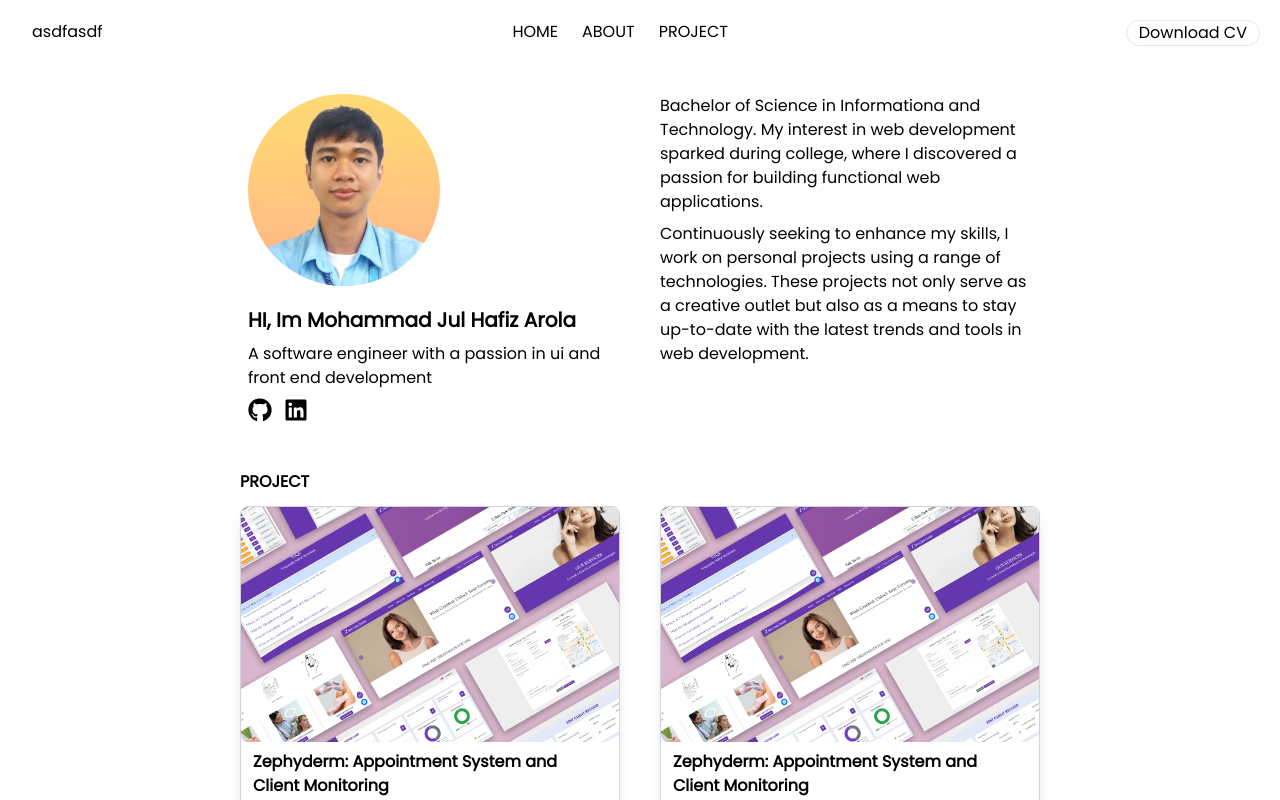
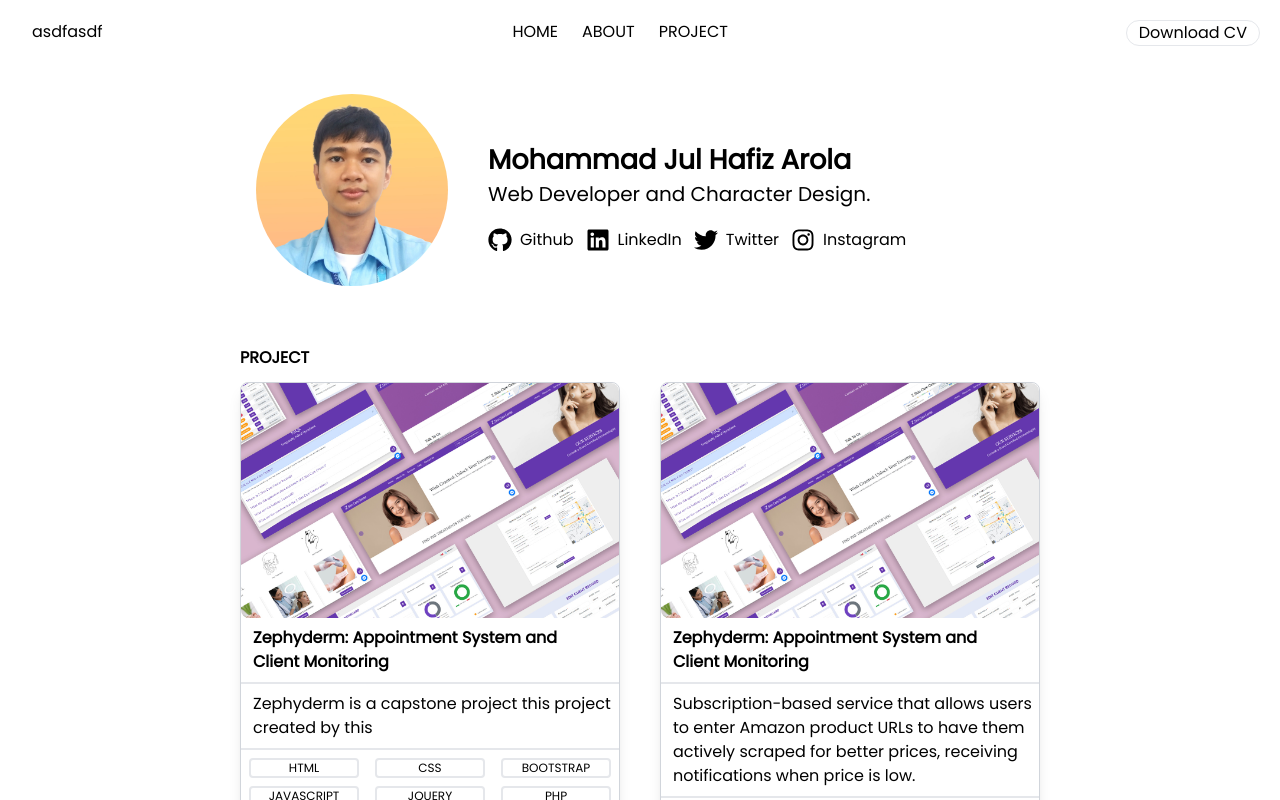
Before and after one commit to HydroKaido/Portfolio, a React (Vite) app: page / in a window 1280 px wide. Shown: the top 800 px of the page. Built offline with nearby package versions, Linux system fonts and the light colour scheme.

Commit message:
(Fix) The Profile Components

```diff
--- a/src/App.css
+++ b/src/App.css
@@ -3,4 +3,5 @@
 *{
     font-family: Poppins;
     font-size: 16px;
+
 }
--- a/src/components/Home_Components/Profile_Components/index.tsx
+++ b/src/components/Home_Components/Profile_Components/index.tsx
@@ -1,48 +1,54 @@
 import ProfileImage from "../../../assets/Arola_Image.webp";
-import { FaGithub, FaLinkedin, } from "react-icons/fa";
+import { FaGithub, FaLinkedin, FaInstagram, FaTwitter } from "react-icons/fa";
 function Profile() {
   return (
     <div className="flex justify-center items-center ">
             <div className="md:w-[750px] xl:w-[800px] mt-7">
-            <div className="gap-10 sm:grid sm:grid-cols-2 mx-2 max-md:mx-4">
-              <div className="flex flex-col justify-center">
-                <div className="max-md:flex max-md:justify-center">
+            <div className="flex flex-wrap max-md:justify-center space-x-10 mx-4">
+              <div className="flex-wrap">
+                <div className="flex justify-center">
                   <img
                     src={ProfileImage}
                     alt=""
                     className="rounded-full h-48 w-48 mb-5"
                   />
                 </div>
-                <div className="">
-                  <div className="mb-2 font-bold text-xl max-md:text-center">
-                    HI, Im Mohammad Jul Hafiz Arola
-                  </div>
-
+              </div>
+              <div className="flex justify-center items-center">
+                <div className="max-sm:text-center">
                   <div className="mb-2">
-                    A software engineer with a passion in ui and front end
-                    development
-                  </div>
-                  <div className="flex mb-2 max-md:justify-center">
-                    <FaGithub className="text-2xl me-3" />
-                    <FaLinkedin className="text-2xl" />
-                  </div>
-                </div>
-
-              </div>
-
-              <div className="">
-                <div className=" text-wrap">
-                  <div className="mb-2">
-                    Bachelor of Science in Informationa and Technology. My
-                    interest in web development sparked during college, where I
-                    discovered a passion for building functional web applications.
-                  </div>
-                  <div className="mb-2">
-                    Continuously seeking to enhance my skills, I work on personal
-                    projects using a range of technologies. These projects not
-                    only serve as a creative outlet but also as a means to stay
-                    up-to-date with the latest trends and tools in web
-                    development.
+                    <h2 className=" text-[27px] font-bold">
+                      Mohammad Jul Hafiz Arola
+                    </h2>
+                    <h2 className="text-xl mb-5">
+                      Web Developer and Character Design.
+                    </h2>
+                    <div className="flex flex-wrap justify-center">
+                      <div className="flex me-3">
+                        <a href="" className="flex">
+                          <FaGithub className="text-2xl me-2"/>
+                          <h2>Github</h2>
+                        </a>
+                      </div>
+                      <div className="flex me-3">
+                        <a href="" className="flex">
+                          <FaLinkedin className="text-2xl me-2"/>
+                          <h2>LinkedIn</h2>
+                        </a>
+                      </div>
+                      <div className="flex me-3">
+                        <a href="" className="flex">
+                          <FaTwitter className="text-2xl me-2"/>
+                          <h2>Twitter</h2>
+                        </a>
+                      </div>
+                      <div className="flex">
+                        <a href="" className="flex">
+                          <FaInstagram className="text-2xl me-2"/>
+                          <h2>Instagram</h2>
+                        </a>
+                      </div>
+                    </div>
                   </div>
                 </div>
               </div>
--- a/src/page/Home/index.tsx
+++ b/src/page/Home/index.tsx
@@ -2,59 +2,96 @@ import Layout from "../../layout/Layout";
 import ProjectComponent from "../../components/Home_Components/Project_Component";
 import LanguagesTools from "../../components/Home_Components/Languages_and_Tools";
 import Profile from "../../components/Home_Components/Profile_Components";
-
-
 
 function Home() {
   return (
     <>
       <Layout>
         {/* Profile Component */}
-          <Profile/>
+        <Profile />
         {/* Project Component */}
-          <ProjectComponent/>
+        <ProjectComponent />
         {/* Languages and Tools  */}
-          <LanguagesTools/>
+        <LanguagesTools />
         <div className="flex justify-center items-center mb-3 mx-5 mt-10">
           <div className="w-[800px]">
             <div className="mb-3 font-bold">EXPERIENCE</div>
-    <div className="bg-gray-200 rounded">
+            <div className="bg-gray-100 rounded">
               <div className="p-4">
                 <div className="flex justify-between text-sm mb-3">
                   <h2>Graphics Designers</h2>
                   <h2>July - 2023 to October - 2023</h2>
                 </div>
                 <div className="font-bold">
-          JOVASH INTERNATION INC. <span className="italic">(INTERN)</span>
+                  JOVASH INTERNATION INC.{" "}
+                  <span className="italic">(INTERN)</span>
                 </div>
                 <div className="text-sm text-gray-600 mt-3">
                   <ul className="list-disc list-inside">
-            <li>Created graphics for marketing materials, social media posts, and website banners.</li>
-            <li>Assisted in the development of branding materials for new product launches.</li>
-            <li>Collaborated with the marketing team to conceptualize and execute design projects.</li>
-            <li>Received positive feedback from supervisors for creativity and attention to detail.</li>
+                    <li>
+                      Created graphics for marketing materials, social media
+                      posts, and website banners.
+                    </li>
+                    <li>
+                      Assisted in the development of branding materials for new
+                      product launches.
+                    </li>
+                    <li>
+                      Collaborated with the marketing team to conceptualize and
+                      execute design projects.
+                    </li>
+                    <li>
+                      Received positive feedback from supervisors for creativity
+                      and attention to detail.
+                    </li>
                   </ul>
                 </div>
                 <div className="text-sm text-gray-600 mt-3">
-          <p><span className="font-bold">Skills Developed:</span></p>
+                  <p>
+                    <span className="font-bold">Skills Developed:</span>
+                  </p>
                   <ul className="list-disc list-inside">
-            <li>Proficiency in Adobe Photoshop, Illustrator, and InDesign.</li>
-            <li>Improved time management abilities by effectively prioritizing tasks and meeting deadlines.</li>
-            <li>Enhanced collaboration skills through teamwork with colleagues on various projects.</li>
+                    <li>
+                      Proficiency in Adobe Photoshop, Illustrator, and InDesign.
+                    </li>
+                    <li>
+                      Improved time management abilities by effectively
+                      prioritizing tasks and meeting deadlines.
+                    </li>
+                    <li>
+                      Enhanced collaboration skills through teamwork with
+                      colleagues on various projects.
+                    </li>
                   </ul>
                 </div>
                 <div className="text-sm text-gray-600 mt-3">
-          <p><span className="font-bold">Impact:</span></p>
+                  <p>
+                    <span className="font-bold">Impact:</span>
+                  </p>
                   <ul className="list-disc list-inside">
-            <li>Increased engagement on social media platforms by 20% through visually appealing marketing materials.</li>
-            <li>Contributed to the successful launch of a new product line by creating compelling graphics.</li>
+                    <li>
+                      Increased engagement on social media platforms by 20%
+                      through visually appealing marketing materials.
+                    </li>
+                    <li>
+                      Contributed to the successful launch of a new product line
+                      by creating compelling graphics.
+                    </li>
                   </ul>
                 </div>
                 <div className="text-sm text-gray-600 mt-3">
-          <p><span className="font-bold">Learning Experience:</span></p>
+                  <p>
+                    <span className="font-bold">Learning Experience:</span>
+                  </p>
                   <ul className="list-disc list-inside">
-            <li>Gained hands-on experience in graphic design, deepening understanding of visual communication principles.</li>
-            <li>Learned to adapt quickly to feedback and incorporate changes into design projects.</li>
+                    <li>
+                      Gained hands-on experience in graphic design, deepening
+                      understanding of visual communication principles.
+                    </li>
+                    <li>
+                      Learned to adapt quickly to feedback and incorporate
+                      changes into design projects.
+                    </li>
                   </ul>
                 </div>
               </div>
```
Lines whose indentation alone changed are shown as unchanged.
